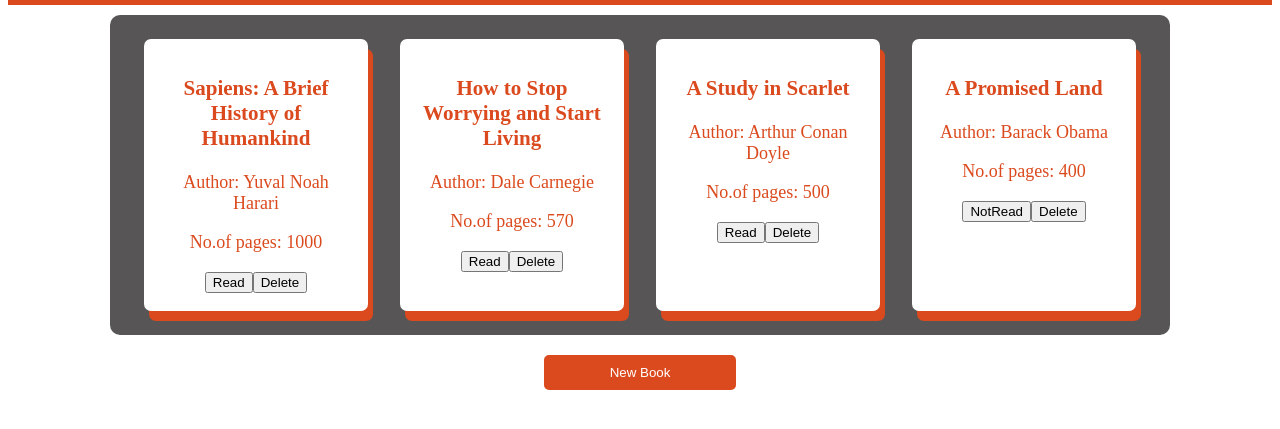
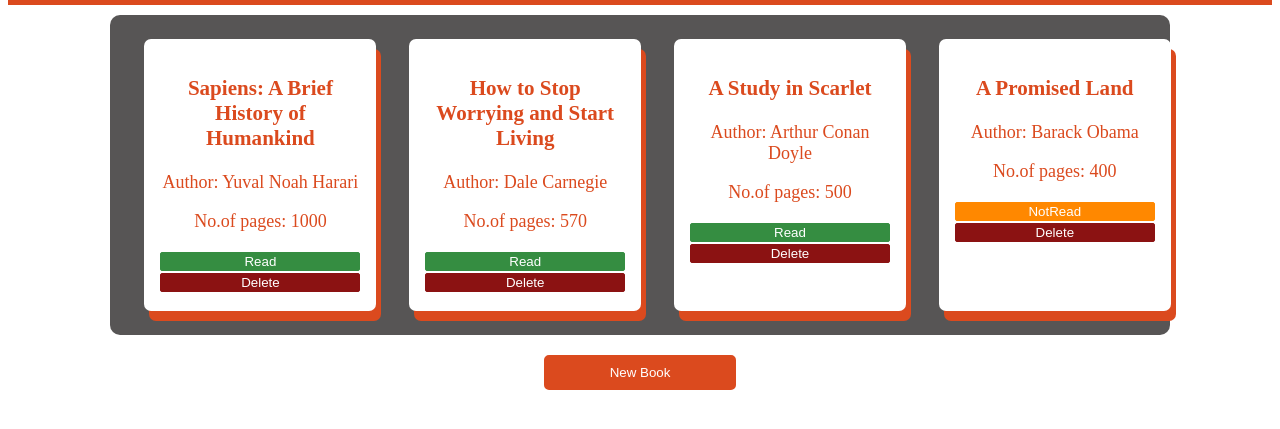
Before and after one commit to LamiaSristy/Library_JS, a plain HTML site: page index.html in a window 1280 px wide. Shown: the part 97-526 px from the top of the page. Drawn offline with Linux system fonts and the light colour scheme.

Commit message:
Added the stylyings for the btns

```diff
--- a/app.js
+++ b/app.js
@@ -31,22 +31,32 @@ addBookToLibrary(book4);
 function createIsReadBtn(book){
     const readBtn = document.createElement('button');
      // Check for read or not
-     if(book.isread) readBtn.textContent = 'Read';
-     else readBtn.textContent = 'NotRead';
+     if(book.isread) {
+         readBtn.textContent = 'Read';
+         readBtn.classList.toggle('readbtn');
+     }
+     else{
+        readBtn.textContent = 'NotRead';
+        readBtn.classList.toggle('notreadbtn');
+     }
      //toggle btn for isRead
      readBtn.addEventListener('click', () => {
          book.isread=!book.isread;
          readBtn.textContent = book.isread? 'Read' : 'NotRead';
+         readBtn.classList.toggle('readbtn');
+         readBtn.classList.toggle('notreadbtn');
      });
     return readBtn;
 }
 
 function createDeleteBtn(index){
     const deleteBtn = document.createElement('button');
+    deleteBtn.classList.add('deletebtn');
     //delete a book Btn
     deleteBtn.textContent = 'Delete';
 
     deleteBtn.addEventListener('click', () => {
+        alert(`Are you sure? You want to delete this book?`);
         myLibrary.splice(index, 1);
         displayLibrary(myLibrary);
     });
--- a/styles.css
+++ b/styles.css
@@ -44,6 +44,30 @@ body {
 
   .bookdiv:hover {
     transform: scale(1.1, 1.1);
+  }
+
+  .readbtn {
+    width: 200px;
+    background-color: rgb(53, 141, 65);
+    border: 1px solid rgb(53, 141, 65);
+    color: #fff;
+    border-radius: 2px;
+  }
+
+  .notreadbtn {
+    width: 200px;
+    background-color: rgb(255, 136, 0);
+    border: 1px solid rgb(255, 136, 0);
+    color: #fff;
+    border-radius: 2px;
+  }
+
+  .deletebtn {
+    width: 200px;
+    background-color: rgb(139, 18, 18);
+    border: 1px solid rgb(139, 18, 18);
+    color: #fff;
+    border-radius: 2px;
   }
 
   .newbook{
```
Also changed, not shown: script.js (deleted, +0 -45 lines).
